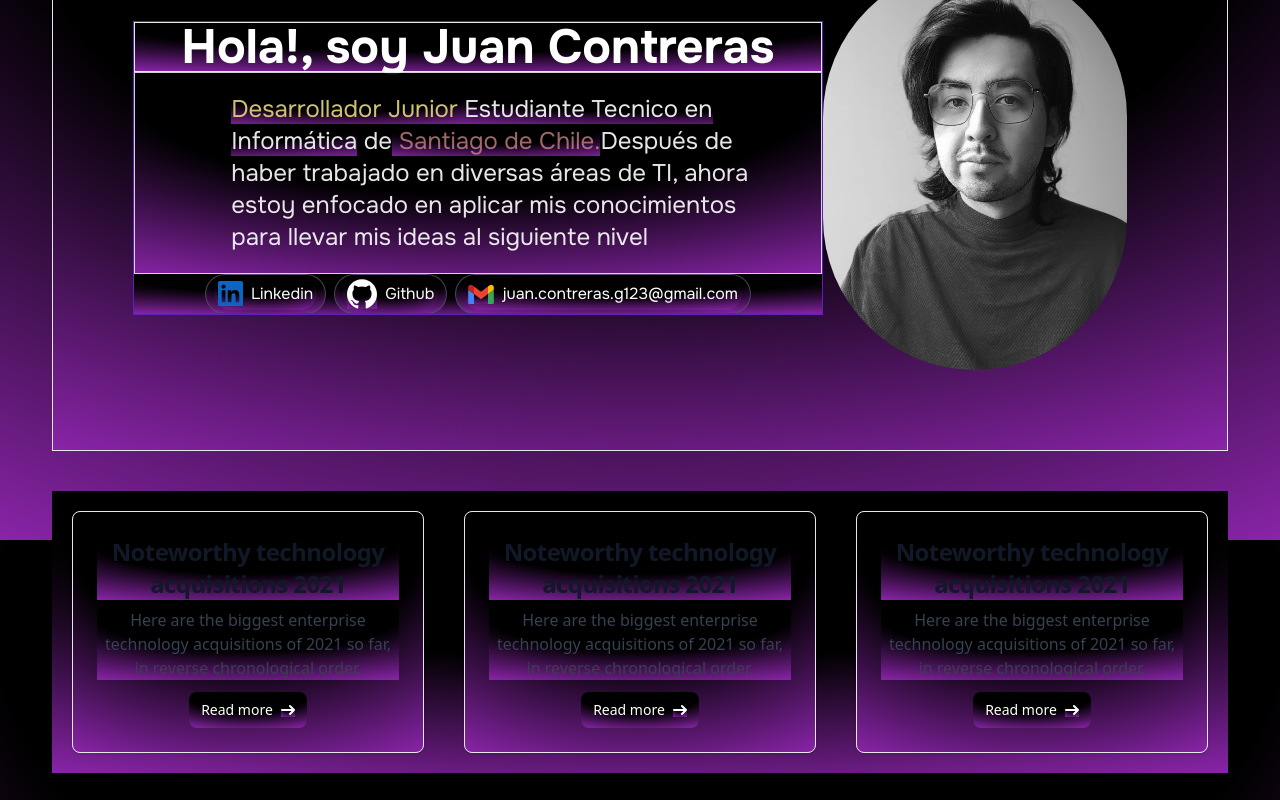
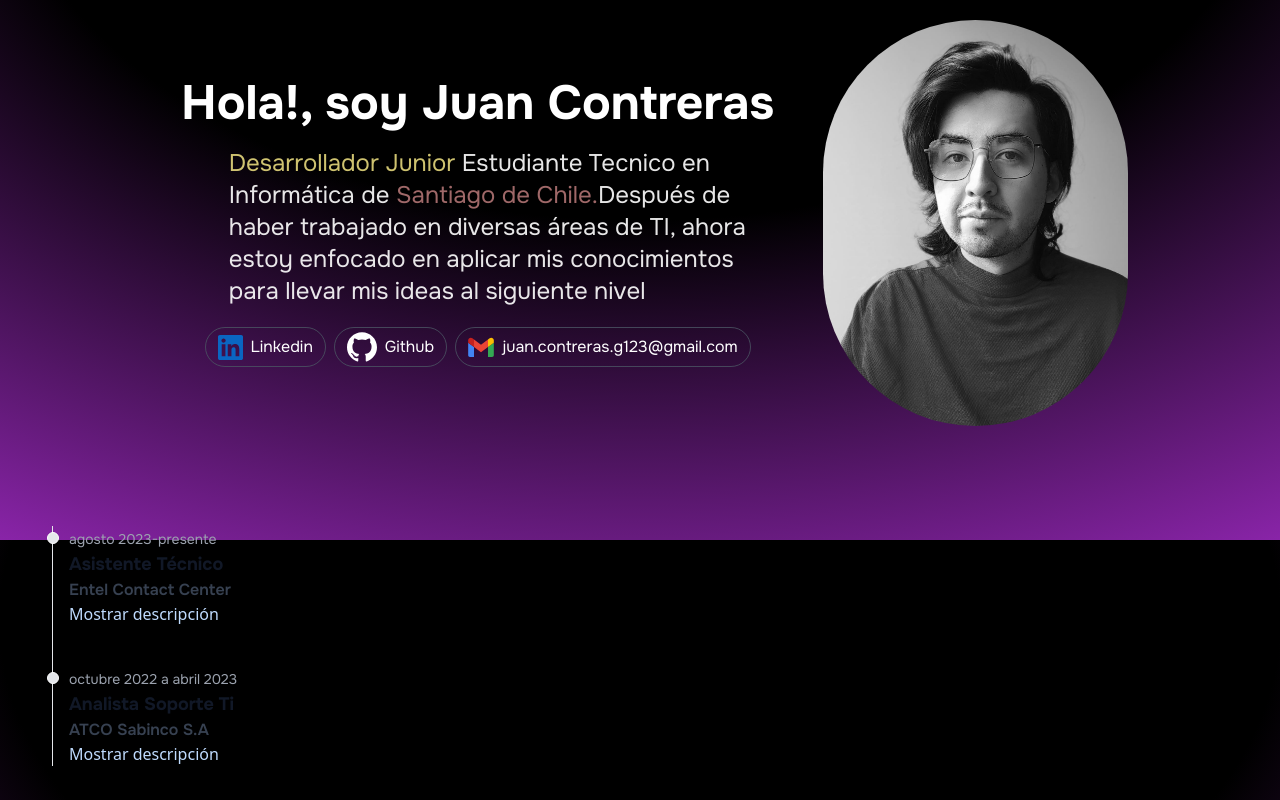
Before and after one commit to JuanContreras11/portafolio-JuanContreras, a React (Vite) app: page / in a window 1280 px wide. Shown: the part 260-1060 px from the top of the page. Built offline with nearby package versions, Linux system fonts and the light colour scheme.

Commit message:
cambios temporales para publicacion

```diff
--- a/src/App.css
+++ b/src/App.css
@@ -6,7 +6,16 @@
 
 }
 
-* {
+body {
   background: radial-gradient(125% 125% at 50% 10%, #000 40%, rgb(194, 51, 238) 100%);
   background-attachment: fixed;
 }
+
+#card1{
+  background-image: url(/src/assets/marketplace.jpg);
+  background-size:cover;
+  background-position: center;
+  background-repeat: no-repeat;
+  height: 300px;
+  width:100%
+}
--- a/src/App.jsx
+++ b/src/App.jsx
@@ -3,13 +3,15 @@ import Header from "./components/Header";
 import Experiencia from "./components/Experiencia";
 import Section from "./components/Section";
 import Proyectos from "./components/Proyectos";
-
+import cono from "./assets/traffic-cone-svgrepo-com.svg";
 function App() {
   return (
     <>
+    <div className=" bg-yellow-400 rounded-lg font-onest font-semibold flex items-center justify-around py-2"><span><img src={cono} alt="" className="size-10" /></span>Sitio en Construcción<span><img src={cono} alt="" className="size-10" /></span></div>
       <Header></Header>
       <Section/>
-      <Proyectos />
+      {/* <h1 className="text-white text-5xl font-bold font-onest flex pl-3">Proyectos</h1> */}
+      {/* <Proyectos /> */}
       <Experiencia />
       {/* agregar iconos de lenguajes y que aparezcan y desaparezcan */}
     </>
--- a/src/components/Proyectos.jsx
+++ b/src/components/Proyectos.jsx
@@ -2,8 +2,11 @@ import React from "react";
 
 const Proyectos = () => {
   return (
-    <div className="my-10 p-5 flex gap-10">
-      <div class="max-w-sm p-6 bg-white border border-gray-200 rounded-lg shadow dark:bg-gray-800 dark:border-gray-700">
+    <div className="my-10 p-5 border flex flex-row grid-flow-row gap-10">
+
+      <div id="card1" class="max-w-xl  border border-gray-200 rounded-lg shadow dark:bg-gray-800 dark:border-gray-700 hover:bg-black">
+        <div className=" transition ease-in-out delay-100 hover:bg-gray-900/50 duration-300  w-[100%] h-full">
+
         <a href="#">
           <h5 class="mb-2 text-2xl font-bold tracking-tight text-gray-900 dark:text-white">
             Noteworthy technology acquisitions 2021
@@ -15,7 +18,7 @@ const Proyectos = () => {
         </p>
         <a
           href="#"
-          class="inline-flex items-center px-3 py-2 text-sm font-medium text-center text-white bg-blue-700 rounded-lg hover:bg-blue-800 focus:ring-4 focus:outline-none focus:ring-blue-300 dark:bg-blue-600 dark:hover:bg-blue-700 dark:focus:ring-blue-800"
+          class="inline-flex items-center px-3 py-2 text-sm font-medium text-center text-white  rounded-lg hover:bg-blue-800 focus:ring-4 focus:outline-none focus:ring-blue-300 "
         >
           Read more
           <svg
@@ -34,73 +37,12 @@ const Proyectos = () => {
             />
           </svg>
         </a>
+        </div>
       </div>
 
-      <div class="max-w-sm p-6 bg-white border border-gray-200 rounded-lg shadow dark:bg-gray-800 dark:border-gray-700">
-        <a href="#">
-          <h5 class="mb-2 text-2xl font-bold tracking-tight text-gray-900 dark:text-white">
-            Noteworthy technology acquisitions 2021
-          </h5>
-        </a>
-        <p class="mb-3 font-normal text-gray-700 dark:text-gray-400">
-          Here are the biggest enterprise technology acquisitions of 2021 so
-          far, in reverse chronological order.
-        </p>
-        <a
-          href="#"
-          class="inline-flex items-center px-3 py-2 text-sm font-medium text-center text-white bg-blue-700 rounded-lg hover:bg-blue-800 focus:ring-4 focus:outline-none focus:ring-blue-300 dark:bg-blue-600 dark:hover:bg-blue-700 dark:focus:ring-blue-800"
-        >
-          Read more
-          <svg
-            class="rtl:rotate-180 w-3.5 h-3.5 ms-2"
-            aria-hidden="true"
-            xmlns="http://www.w3.org/2000/svg"
-            fill="none"
-            viewBox="0 0 14 10"
-          >
-            <path
-              stroke="currentColor"
-              stroke-linecap="round"
-              stroke-linejoin="round"
-              stroke-width="2"
-              d="M1 5h12m0 0L9 1m4 4L9 9"
-            />
-          </svg>
-        </a>
-      </div>
 
-      <div class="max-w-sm p-6 bg-white border border-gray-200 rounded-lg shadow dark:bg-gray-800 dark:border-gray-700">
-        <a href="#">
-          <h5 class="mb-2 text-2xl font-bold tracking-tight text-gray-900 dark:text-white">
-            Noteworthy technology acquisitions 2021
-          </h5>
-        </a>
-        <p class="mb-3 font-normal text-gray-700 dark:text-gray-400">
-          Here are the biggest enterprise technology acquisitions of 2021 so
-          far, in reverse chronological order.
-        </p>
-        <a
-          href="#"
-          class="inline-flex items-center px-3 py-2 text-sm font-medium text-center text-white bg-blue-700 rounded-lg hover:bg-blue-800 focus:ring-4 focus:outline-none focus:ring-blue-300 dark:bg-blue-600 dark:hover:bg-blue-700 dark:focus:ring-blue-800"
-        >
-          Read more
-          <svg
-            class="rtl:rotate-180 w-3.5 h-3.5 ms-2"
-            aria-hidden="true"
-            xmlns="http://www.w3.org/2000/svg"
-            fill="none"
-            viewBox="0 0 14 10"
-          >
-            <path
-              stroke="currentColor"
-              stroke-linecap="round"
-              stroke-linejoin="round"
-              stroke-width="2"
-              d="M1 5h12m0 0L9 1m4 4L9 9"
-            />
-          </svg>
-        </a>
-      </div>
+
+
     </div>
   );
 };
--- a/src/components/Section.jsx
+++ b/src/components/Section.jsx
@@ -8,9 +8,9 @@ import perfilImg from '../assets/Perfil5.jpg'
 
 const Section = () => {
   return (
-    <section className="w-full p-20  flex items-center border">
-      <div className=' flex flex-col border border-violet-800 '>
-        <h1 className="text-white text-5xl font-bold font-onest   md:w-[100%] flex justify-center border">
+    <section className="w-full p-20  flex items-center ">
+      <div className=' flex flex-col  -violet-800 '>
+        <h1 className="text-white text-5xl font-bold font-onest   md:w-[100%] flex justify-center ">
           Hola!, soy Juan Contreras
           <a
             href="https://www.linkedin.com/in/juan-contreras-17277715b/"
@@ -21,7 +21,7 @@ const Section = () => {
             {/* <Badge>Disponible para trabajar</Badge> */}
           </a>
         </h1>
-        <h2 className="text-white font-onest border text-2xl opacity-90 text-balance py-5 text-left md:w-[100%] h-[60%] flex-col justify-center items-center  pl-[14%] ">
+        <h2 className="text-white font-onest  text-2xl opacity-90 text-balance py-5 text-left md:w-[100%] h-[60%] flex-col justify-center items-center  pl-[14%] ">
           <span className="text-yellow-200/90">Desarrollador Junior </span>
           <span>Estudiante Tecnico en Informática</span> de
           <span className="text-red-300/70"> Santiago de Chile.</span>
```
Also changed, not shown: src/assets/traffic-cone-svgrepo-com.svg (added).
